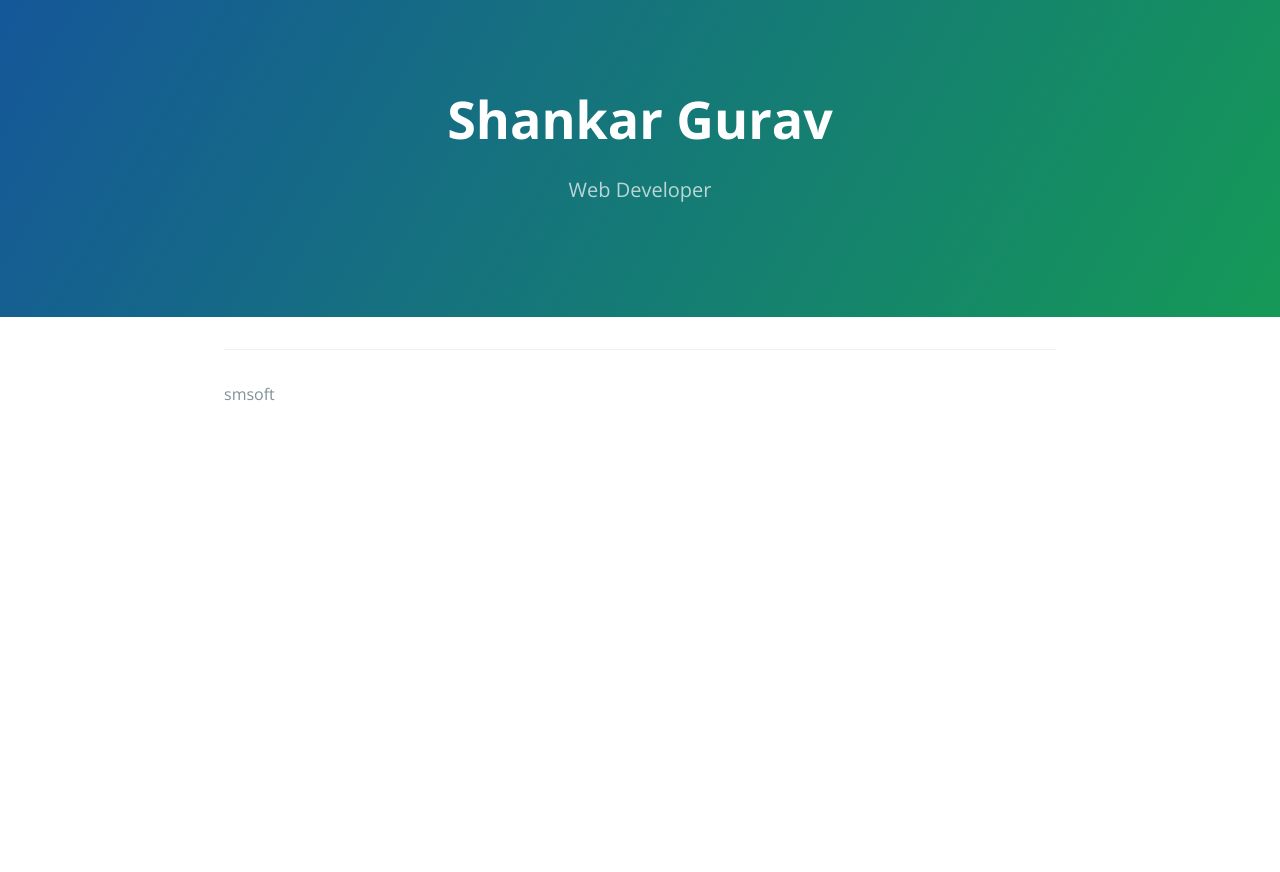
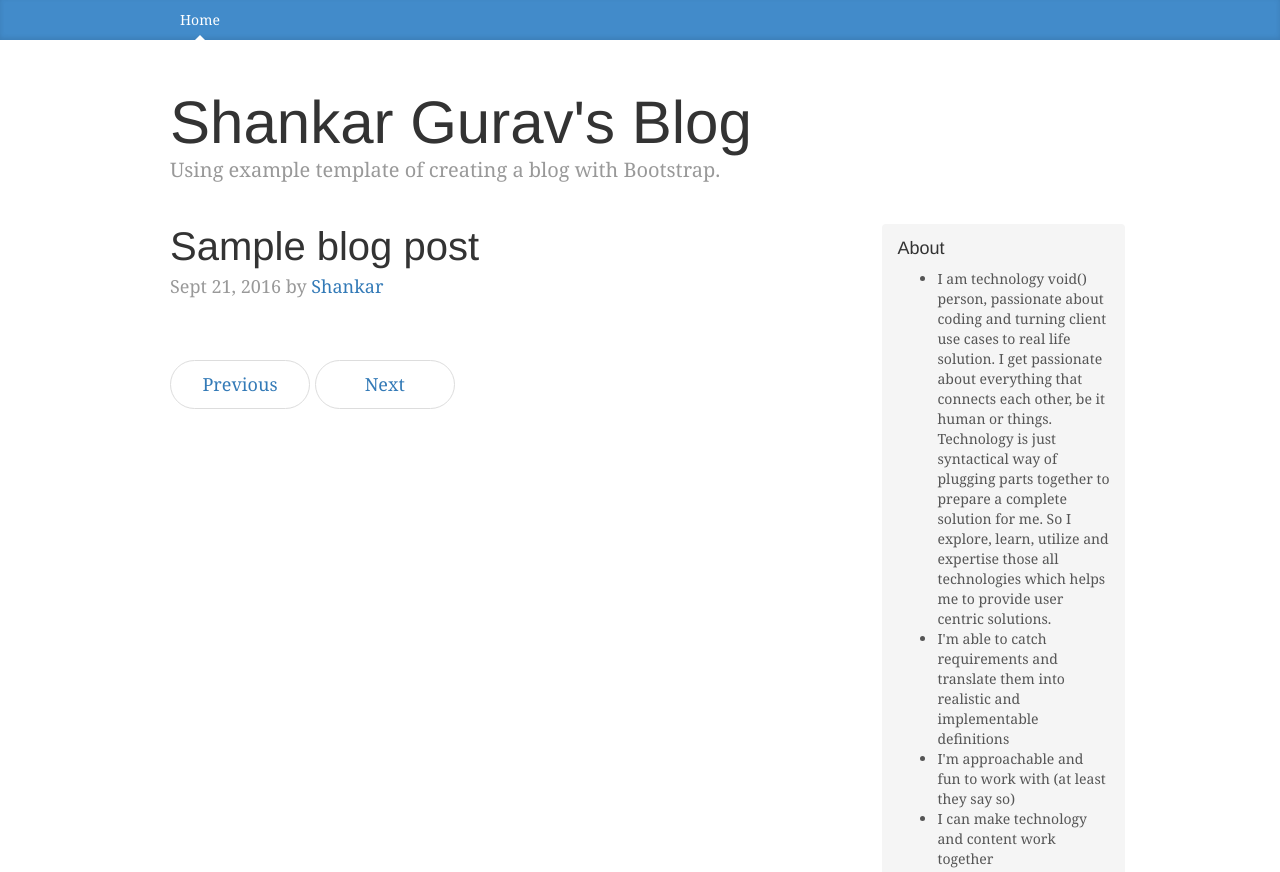
Before and after one commit to shankargurav/shankargurav.github.io, a plain HTML site: page index.html in a window 1280 px wide. Shown: the top 872 px of the page. Before the commit the page ends 800 px from the top, so only its background shows below. Drawn offline with nearby package versions, Linux system fonts and the light colour scheme.

Commit message:
Using Bootstrap blog theme

```diff
--- a/index.html
+++ b/index.html
@@ -1,27 +1,133 @@
 <!DOCTYPE html>
 <html lang="en-us">
-  <head>
-    <meta charset="UTF-8">
-    <title>Shankargurav.GitHub.io by shankargurav</title>
-    <meta name="viewport" content="width=device-width, initial-scale=1">
-    <link rel="stylesheet" type="text/css" href="stylesheets/normalize.css" media="screen">
-    <link href='https://fonts.googleapis.com/css?family=Open+Sans:400,700' rel='stylesheet' type='text/css'>
-    <link rel="stylesheet" type="text/css" href="stylesheets/stylesheet.css" media="screen">
-    <link rel="stylesheet" type="text/css" href="stylesheets/github-light.css" media="screen">
-  </head>
-  <body>
-    <section class="page-header">
-      <h1 class="project-name">Shankar Gurav</h1>
-      <h2 class="project-tagline">Web Developer</h2>
-    </section>
-    <section class="main-content">
-      <footer class="site-footer">
 
-        <span class="site-footer-credits">smsoft</span>
-      </footer>
+<head>
+  <meta charset="utf-8">
+  <meta http-equiv="X-UA-Compatible" content="IE=edge">
+  <meta name="viewport" content="width=device-width, initial-scale=1">
+  <!-- The above 3 meta tags *must* come first in the head; any other head content must come *after* these tags -->
+  <meta name="description" content="">
+  <meta name="author" content="">
+  <link rel="icon" href="./favicon.ico">
 
-    </section>
+  <title>Shankar Gurav</title>
+
+  <!-- Bootstrap core CSS -->
+  <link href="./stylesheets/bootstrap.min.css" rel="stylesheet">
+
+  <!-- IE10 viewport hack for Surface/desktop Windows 8 bug -->
+  <link href="./stylesheets/ie10-viewport-bug-workaround.css" rel="stylesheet">
+
+  <!-- Custom styles for this template -->
+  <link href="./stylesheets/blog.css" rel="stylesheet">
+
+  <!-- HTML5 shim and Respond.js for IE8 support of HTML5 elements and media queries -->
+  <!--[if lt IE 9]>
+      <script src="https://oss.maxcdn.com/html5shiv/3.7.3/html5shiv.min.js"></script>
+      <script src="https://oss.maxcdn.com/respond/1.4.2/respond.min.js"></script>
+    <![endif]-->
+</head>
+
+<body>
+  <div class="blog-masthead">
+    <div class="container">
+      <nav class="blog-nav">
+        <a class="blog-nav-item active" href="#">Home</a>
+        <!--<a class="blog-nav-item" href="#">New features</a>
+        <a class="blog-nav-item" href="#">Press</a>
+        <a class="blog-nav-item" href="#">New hires</a>
+        <a class="blog-nav-item" href="#">About</a>-->
+      </nav>
+    </div>
+  </div>
+
+  <div class="container">
+
+    <div class="blog-header">
+      <h1 class="blog-title">Shankar Gurav's Blog</h1>
+      <p class="lead blog-description">Using example template of creating a blog with Bootstrap.</p>
+    </div>
+
+    <div class="row">
+
+      <div class="col-sm-8 blog-main">
+
+        <div class="blog-post">
+          <h2 class="blog-post-title">Sample blog post</h2>
+          <p class="blog-post-meta">Sept 21, 2016 by <a href="#">Shankar</a></p>
+        </div>
+        <!-- /.blog-post -->
+        <nav>
+          <ul class="pager">
+            <li><a href="#">Previous</a></li>
+            <li><a href="#">Next</a></li>
+          </ul>
+        </nav>
+
+      </div>
+      <!-- /.blog-main -->
+      <div class="col-sm-3 col-sm-offset-1 blog-sidebar">
+        <div class="sidebar-module sidebar-module-inset">
+          <h4>About</h4>
+          <div class="bio">
+<ul>
+<li>I am technology void() person, passionate about coding and turning client use cases to real life solution. I get passionate about everything that connects each other, be it human or things. Technology is just syntactical way of plugging parts together to prepare a complete solution for me. So I explore, learn, utilize and expertise those all technologies which helps me to provide user centric solutions.</li>
+<li>I'm able to catch requirements and translate them into realistic and implementable definitions</li>
+<li>I'm approachable and fun to work with (at least they say so)</li>
+<li>I can make technology and content work together</li>
+</ul>
+
+<p>My technology specialties are, though not limited to: Azure, Office 365, SharePoint 2013/2010, Angular Js, PowerShell, ASP.NET, MVC, IoT (Arduino, esp8266), Communities, Blogging, Portal (SharePoint Intranet, Internet), Search, Collaboration, Social Computing, TFS, Java Script, JQuery.</p>
+    </div>
+        </div>
+        <div class="sidebar-module">
+          <h4>Archives</h4>
+          <ol class="list-unstyled">
+            <li><a href="#">March 2014</a></li>
+            <li><a href="#">February 2014</a></li>
+            <li><a href="#">January 2014</a></li>
+            <li><a href="#">December 2013</a></li>
+            <li><a href="#">November 2013</a></li>
+            <li><a href="#">October 2013</a></li>
+            <li><a href="#">September 2013</a></li>
+            <li><a href="#">August 2013</a></li>
+            <li><a href="#">July 2013</a></li>
+            <li><a href="#">June 2013</a></li>
+            <li><a href="#">May 2013</a></li>
+            <li><a href="#">April 2013</a></li>
+          </ol>
+        </div>
+        <div class="sidebar-module">
+          <h4>Elsewhere</h4>
+          <ol class="list-unstyled">
+            <li><a href="#">GitHub</a></li>
+            <li><a href="#">Twitter</a></li>
+            <li><a href="#">Facebook</a></li>
+          </ol>
+        </div>
+      </div>
+      <!-- /.blog-sidebar -->
+
+    </div>
+    <!-- /.row -->
+
+  </div>
+  <!-- /.container -->
+
+  <footer class="blog-footer">
+    <p>Blog template built for <a href="http://getbootstrap.com">Bootstrap</a> by <a href="https://twitter.com/mdo">@mdo</a>.</p>
+    <p>
+      <a href="#">Back to top</a>
+    </p>
+  </footer>
 
 
-  </body>
+  <!-- Bootstrap core JavaScript
+    ================================================== -->
+  <!-- Placed at the end of the document so the pages load faster -->
+  <script src="https://ajax.googleapis.com/ajax/libs/jquery/1.12.4/jquery.min.js"></script>
+  <script>window.jQuery || document.write('<script src="../../assets/js/vendor/jquery.min.js"><\/script>')</script>
+  <script src="./js/bootstrap.min.js"></script>
+</body>
+
 </html>
--- /dev/null
+++ b/stylesheets/blog.css
@@ -0,0 +1,166 @@
+/*
+ * Globals
+ */
+
+body {
+  font-family: Georgia, "Times New Roman", Times, serif;
+  color: #555;
+}
+
+h1, .h1,
+h2, .h2,
+h3, .h3,
+h4, .h4,
+h5, .h5,
+h6, .h6 {
+  margin-top: 0;
+  font-family: "Helvetica Neue", Helvetica, Arial, sans-serif;
+  font-weight: normal;
+  color: #333;
+}
+
+
+/*
+ * Override Bootstrap's default container.
+ */
+
+@media (min-width: 1200px) {
+  .container {
+    width: 970px;
+  }
+}
+
+
+/*
+ * Masthead for nav
+ */
+
+.blog-masthead {
+  background-color: #428bca;
+  -webkit-box-shadow: inset 0 -2px 5px rgba(0,0,0,.1);
+          box-shadow: inset 0 -2px 5px rgba(0,0,0,.1);
+}
+
+/* Nav links */
+.blog-nav-item {
+  position: relative;
+  display: inline-block;
+  padding: 10px;
+  font-weight: 500;
+  color: #cdddeb;
+}
+.blog-nav-item:hover,
+.blog-nav-item:focus {
+  color: #fff;
+  text-decoration: none;
+}
+
+/* Active state gets a caret at the bottom */
+.blog-nav .active {
+  color: #fff;
+}
+.blog-nav .active:after {
+  position: absolute;
+  bottom: 0;
+  left: 50%;
+  width: 0;
+  height: 0;
+  margin-left: -5px;
+  vertical-align: middle;
+  content: " ";
+  border-right: 5px solid transparent;
+  border-bottom: 5px solid;
+  border-left: 5px solid transparent;
+}
+
+
+/*
+ * Blog name and description
+ */
+
+.blog-header {
+  padding-top: 20px;
+  padding-bottom: 20px;
+}
+.blog-title {
+  margin-top: 30px;
+  margin-bottom: 0;
+  font-size: 60px;
+  font-weight: normal;
+}
+.blog-description {
+  font-size: 20px;
+  color: #999;
+}
+
+
+/*
+ * Main column and sidebar layout
+ */
+
+.blog-main {
+  font-size: 18px;
+  line-height: 1.5;
+}
+
+/* Sidebar modules for boxing content */
+.sidebar-module {
+  padding: 15px;
+  margin: 0 -15px 15px;
+}
+.sidebar-module-inset {
+  padding: 15px;
+  background-color: #f5f5f5;
+  border-radius: 4px;
+}
+.sidebar-module-inset p:last-child,
+.sidebar-module-inset ul:last-child,
+.sidebar-module-inset ol:last-child {
+  margin-bottom: 0;
+}
+
+
+/* Pagination */
+.pager {
+  margin-bottom: 60px;
+  text-align: left;
+}
+.pager > li > a {
+  width: 140px;
+  padding: 10px 20px;
+  text-align: center;
+  border-radius: 30px;
+}
+
+
+/*
+ * Blog posts
+ */
+
+.blog-post {
+  margin-bottom: 60px;
+}
+.blog-post-title {
+  margin-bottom: 5px;
+  font-size: 40px;
+}
+.blog-post-meta {
+  margin-bottom: 20px;
+  color: #999;
+}
+
+
+/*
+ * Footer
+ */
+
+.blog-footer {
+  padding: 40px 0;
+  color: #999;
+  text-align: center;
+  background-color: #f9f9f9;
+  border-top: 1px solid #e5e5e5;
+}
+.blog-footer p:last-child {
+  margin-bottom: 0;
+}
--- /dev/null
+++ b/stylesheets/ie10-viewport-bug-workaround.css
@@ -0,0 +1,13 @@
+/*!
+ * IE10 viewport hack for Surface/desktop Windows 8 bug
+ * Copyright 2014-2015 Twitter, Inc.
+ * Licensed under MIT (https://github.com/twbs/bootstrap/blob/master/LICENSE)
+ */
+
+/*
+ * See the Getting Started docs for more information:
+ * http://getbootstrap.com/getting-started/#support-ie10-width
+ */
+@-ms-viewport     { width: device-width; }
+@-o-viewport      { width: device-width; }
+@viewport         { width: device-width; }
```
Also changed, not shown: js/bootstrap.min.js (added), stylesheets/bootstrap.min.css (added), 1 other file.
